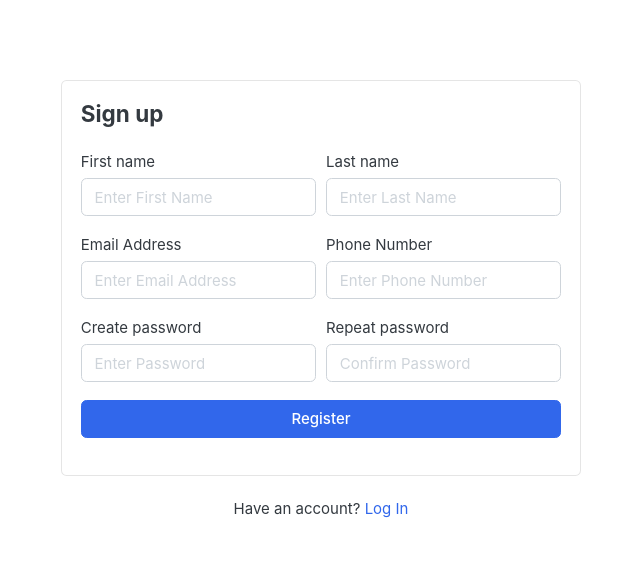
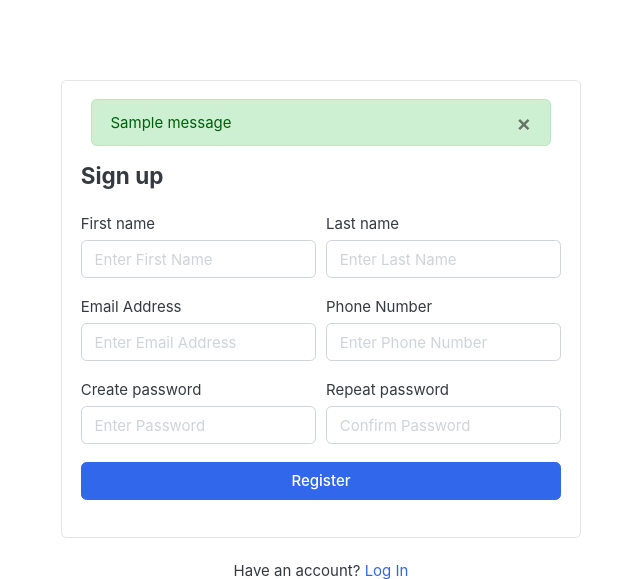
Before and after one commit to quangnd512/python_Ecommece_pr, a Django app: page /accounts/register/ in a window 1280 px wide. Shown: the part 118-697 px from the top of the page, without its empty margins (319-959 px from the left). Run offline with Django 3.2, Linux system fonts and the light colour scheme; data comes from the database, SQL or seed files in the repository; both versions use the stored data as it was after the commit; one stand-in notice (Sample message) is shown; some libraries are stand-ins or nearby versions; some web fonts are replaced.

Commit message:
Django Message Alerts

```diff
--- a/accounts/views.py
+++ b/accounts/views.py
@@ -1,6 +1,7 @@
-from django.shortcuts import render
+from django.shortcuts import render, redirect
 from .forms import RegistrationForm
 from .models import Account
+from django.contrib import messages
 
 
 def register(request):
@@ -17,6 +18,9 @@ def register(request):
                                                password=password, username=username)
             user.phone_number = phone_number
             user.save()
+            messages.success(request, 'Registration successful')
+            return redirect('register')
+
     else:
         form = RegistrationForm()
     context = {
--- a/static/js/script.js
+++ b/static/js/script.js
@@ -57,3 +57,8 @@ $(document).ready(function() {
 
 });
 // jquery end
+
+
+setTimeout(function(){
+    $('#messages').fadeOut('slow')
+}, 4000)
--- a/templates/accounts/register.html
+++ b/templates/accounts/register.html
@@ -9,6 +9,7 @@
 <!-- ============================ COMPONENT REGISTER   ================================= -->
 	<div class="card mx-auto" style="max-width:520px; margin-top:40px;">
       <article class="card-body">
+		  {% include 'includes/alerts.html' %}
 		<header class="mb-4"><h4 class="card-title">Sign up</h4></header>
 		<form action="{% url 'register' %}" method="POST">
 			{% csrf_token %}
--- /dev/null
+++ b/templates/includes/alerts.html
@@ -0,0 +1,11 @@
+{% if messages %}
+    {% for message in messages %}
+    <div id="messages" class="container">
+        <div {% if message.tags %} class="alert alert-{{ message.tags }}"{% endif %} role="alert">
+            <button type="button" class="close" data-dismiss="alert"><span aria-hidden="true">&times;</span></button>
+            {% if message.level == DEFAULT_MESSAGE_LEVELS.ERROR %}Important: {% endif %}
+            {{ message }}
+        </div>
+    </div>
+    {% endfor %}
+{% endif %}
```
Also changed, not shown: greatkart/settings.py (+7 -0 lines), db.sqlite3.
